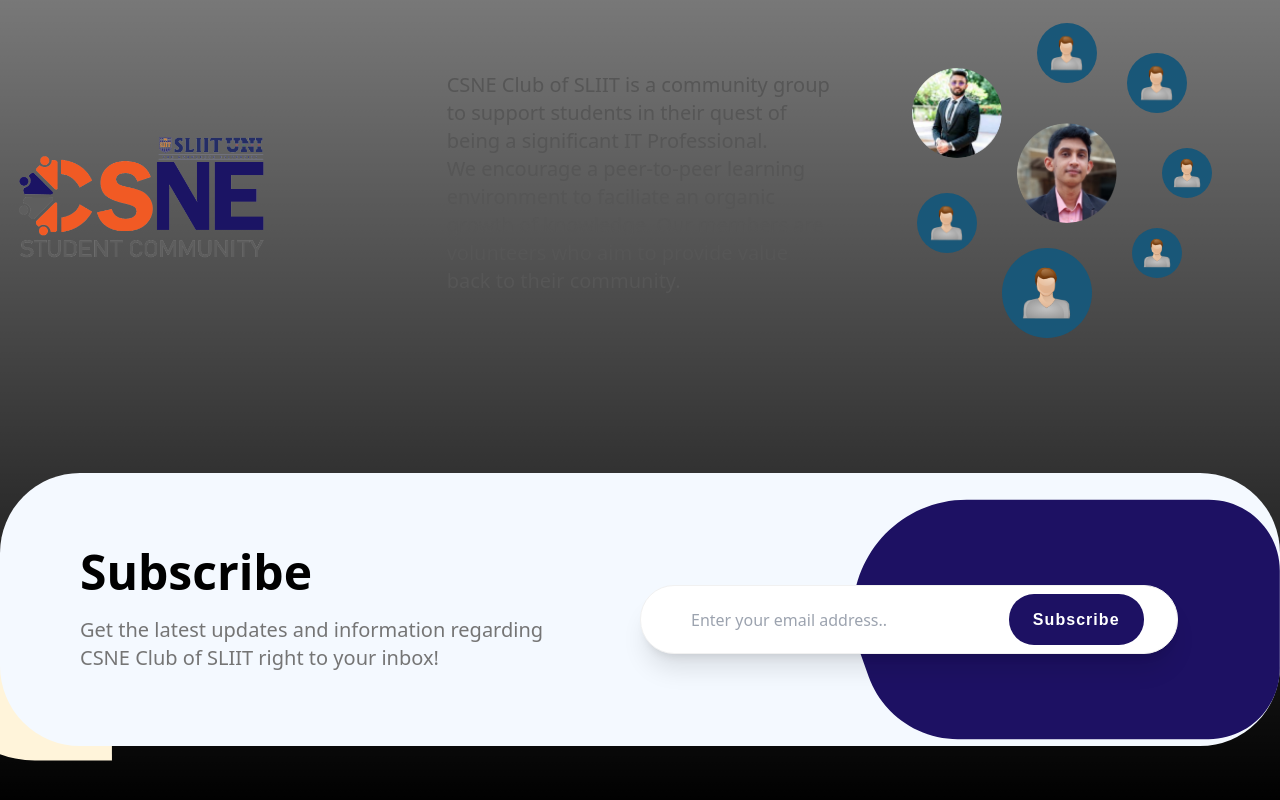
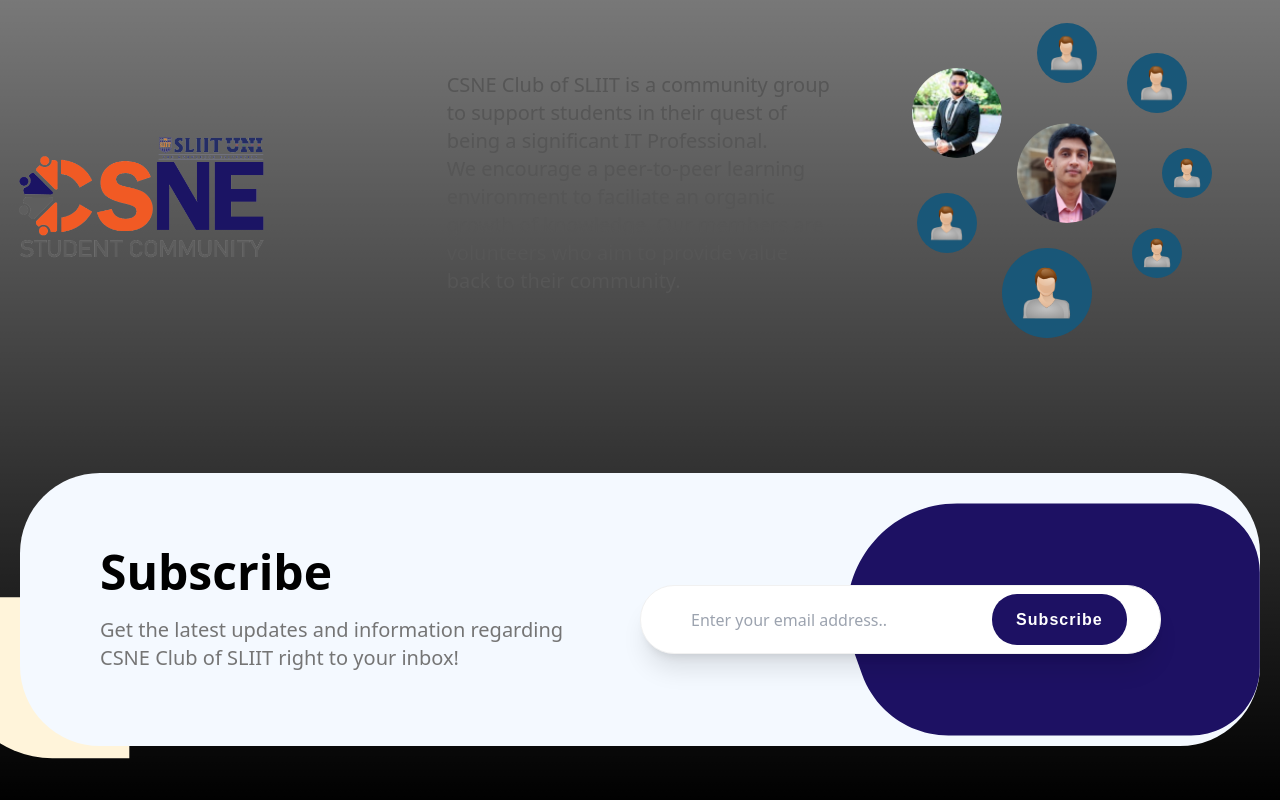
Before and after one commit to ms-club-sliit/CSNE-SC-Official-Web, a Next.js app: page / in a window 1280 px wide. Shown: the part 911-1711 px from the top of the page. Built offline with nearby package versions, Linux system fonts and the light colour scheme.

Commit message:
ui adjustments

```diff
--- a/src/components/SubscribeSection/index.jsx
+++ b/src/components/SubscribeSection/index.jsx
@@ -3,7 +3,7 @@
 
 const SubscribeSection = () => {
   return (
-    <div className="relative flex justify-center w-full mb-10 lg:my-10">
+    <div className="relative flex justify-center w-full mb-10 lg:my-10 px-5">
       <Image
         className="absolute h-[154px] object-cover right-[100px] top-[20%]"
         src="/static/dot_group.png"
```
